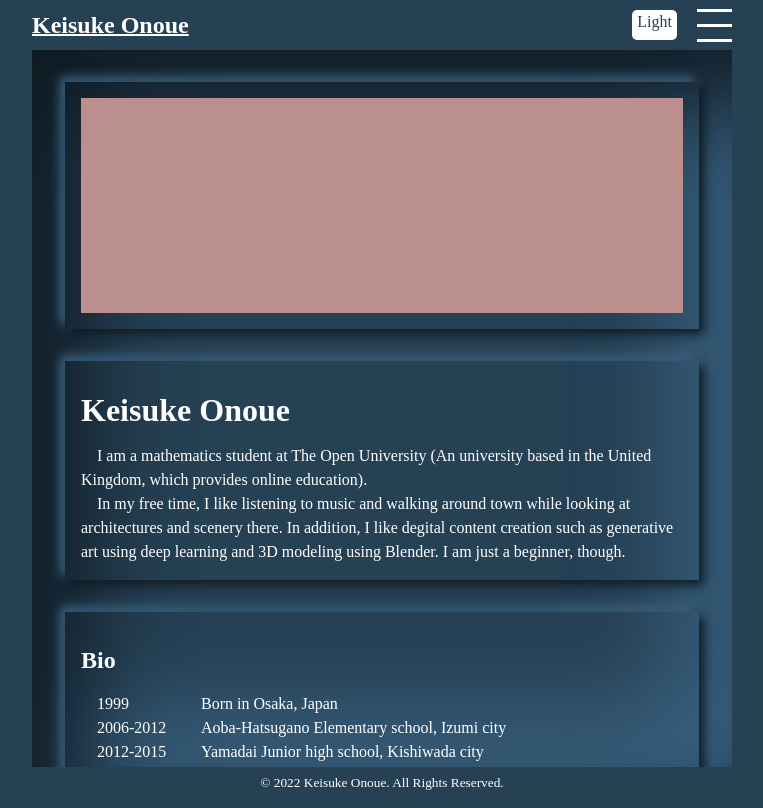
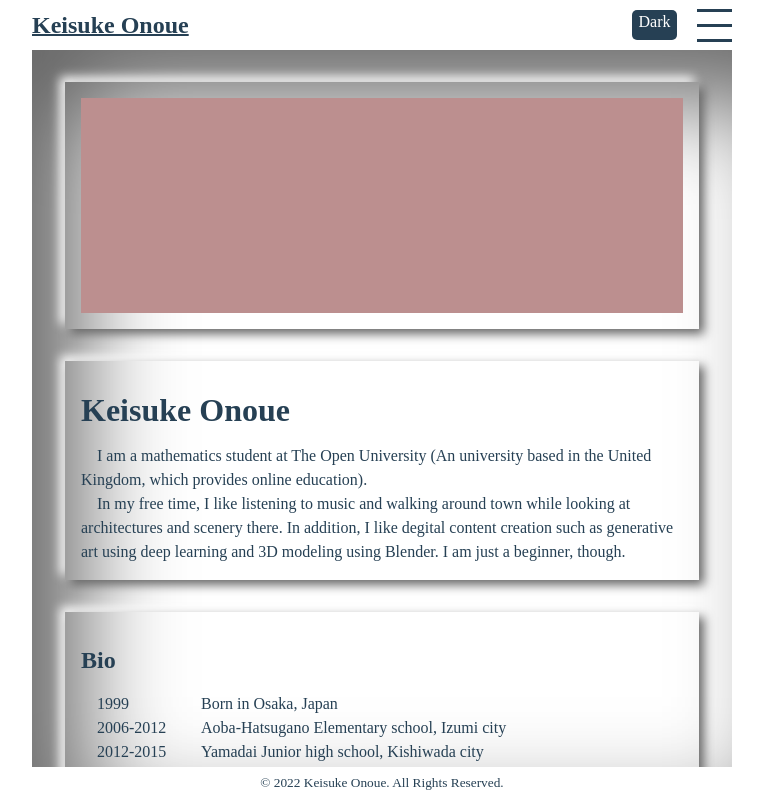
Before and after one commit to AdeliaeTorus/my-portfolio-site, a Vue app: page / in a window 1280 px wide. Shown: the whole page, without its empty margins (258-1021 px from the left). Built offline with nearby package versions, Linux system fonts and the light colour scheme.

Commit message:
modified things which are related to Color Theme

```diff
--- a/src/components/HomeContainer.vue
+++ b/src/components/HomeContainer.vue
@@ -50,27 +50,12 @@ export default {
   right: 5%;
   border-radius: 0px;
 
-  @include box-shadow_light_inset;
+  @include box-shadow_inset;
 }
 
 .contents {
   @include contents_global;
 }
-
-
-/*
-Dark theme
-===================================== */
-@media (prefers-color-scheme: dark) {
-  .container {
-    @include box-shadow_dark_inset;
-  }
-
-  .contents {
-    @include box-shadow_dark
-  }
-}
-
 
 
 /*
--- a/src/components/WorksContainer.vue
+++ b/src/components/WorksContainer.vue
@@ -24,27 +24,11 @@ export default {
   right: 5%;
   border-radius: 10px;
 
-  @include box-shadow_light_inset;
+  @include box-shadow_inset;
 }
 
 .contents {
   @include contents_global;
-}
-
-
-
-
-/*
-Dark theme
-===================================== */
-@media (prefers-color-scheme: dark) {
-  .container {
-    @include box-shadow_dark_inset;
-  }
-
-  .contents {
-    @include box-shadow_dark
-  }
 }
 
 
--- a/src/components/functionalities/ColorTheme.vue
+++ b/src/components/functionalities/ColorTheme.vue
@@ -14,7 +14,7 @@ export default {
   }
 }
 
-if (window.matchMedia('(prefers-color-scheme: light)').matches) {
+if (window.matchMedia('(prefers-color-scheme: dark)').matches) {
   document.documentElement.classList.add('dark');
 }
 </script>
@@ -41,14 +41,6 @@ div {
 
 
 
-/*
-Dark theme
-===================================== */
-@media (prefers-color-scheme: dark) {
-  button {
-  color: var(--sub-color);
-  background: var(--main-color);
-  }
-}
+
 
 </style>
--- a/src/components/functionalities/HamburgerMenu.vue
+++ b/src/components/functionalities/HamburgerMenu.vue
@@ -156,18 +156,4 @@ Responsive
 
 
 
-
-
-/*
-Dark theme
-===================================== */
-@media (prefers-color-scheme: dark) {
-  .menu-icon {
-
-    & > span {
-      background-color: var(--main-color);
-    }
-  }
-}
-
 </style>
--- a/src/styles/_mixins.scss
+++ b/src/styles/_mixins.scss
@@ -3,41 +3,21 @@
 
 
 /*
-Light theme
+related to color theme
 ================================== */
 
-@mixin box-shadow_light_inset {
+@mixin box-shadow_inset {
   box-shadow: var(--box-shadow-inset);
 }
 
-@mixin box-shadow_light {
+@mixin box-shadow {
   box-shadow: var(--box-shadow);
 }
 
-@mixin text-emphasis-light {
+@mixin text-emphasis {
   text-shadow: 0 0 10px var(--sub-color),0 0 15px var(--sub-color);
 }
 
-
-
-
-
-
-/*
-Dark theme
-===================================== */
-
-@mixin box-shadow_dark_inset {
-  box-shadow: var(--box-shadow-inset);
-}
-
-@mixin box-shadow_dark {
-  box-shadow:  var(--box-shadow);
-}
-
-@mixin text-emphasis-dark {
-  text-shadow: 0 0 10px var(--main-color),0 0 15px var(--main-color);
-}
 
 
 
@@ -55,7 +35,7 @@ General
   width: 86%;
   border-radius: 0px;
 
-  @include box-shadow_light;
+  @include box-shadow;
 
   padding: 1rem;
   margin: 2rem 0;
--- a/src/styles/global.scss
+++ b/src/styles/global.scss
@@ -18,15 +18,7 @@ a {
   text-decoration: underline solid 0.1em;
 
   &:hover {
-    @include text-emphasis-light;
-  }
-}
-
-.underlined-reverse {
-  text-decoration: underline solid 0.1em;
-
-  &:hover {
-    @include text-emphasis-dark;
+    @include text-emphasis;
   }
 }
 
@@ -42,32 +34,3 @@ html, body {
 ::-webkit-scrollbar {
     display: none;
 }
-
-
-
-
-
-
-/*
-Dark theme
-===================================== */
-@media (prefers-color-scheme: dark) {
-  body, html {
-    color: var(--main-color);
-    background-color: var(--sub-color);
-  }
-
-  a {
-    color: var(--main-color);
-    text-decoration: none;
-    cursor: pointer;
-  }
-
-  .underlined {
-    text-decoration: underline solid 0.1em;
-
-    &:hover {
-      @include text-emphasis-dark;
-    }
-  }
-}
```
Also changed, not shown: 13 other files (tests, documents, lock files or other folders).
